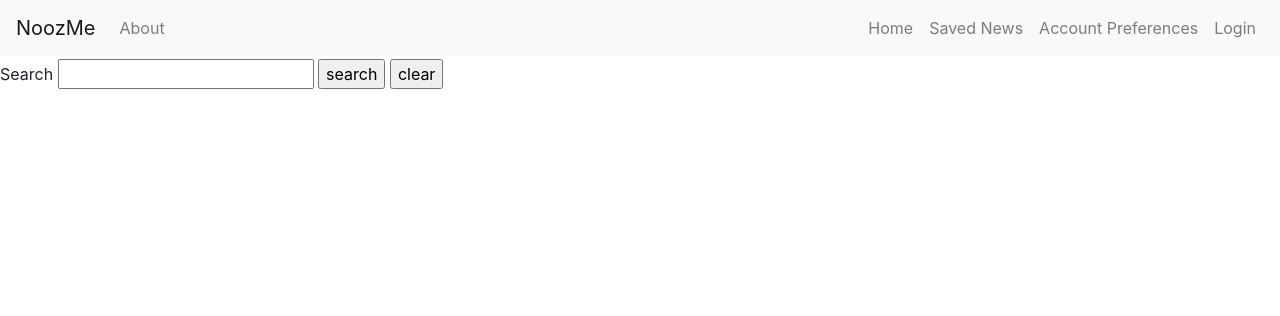
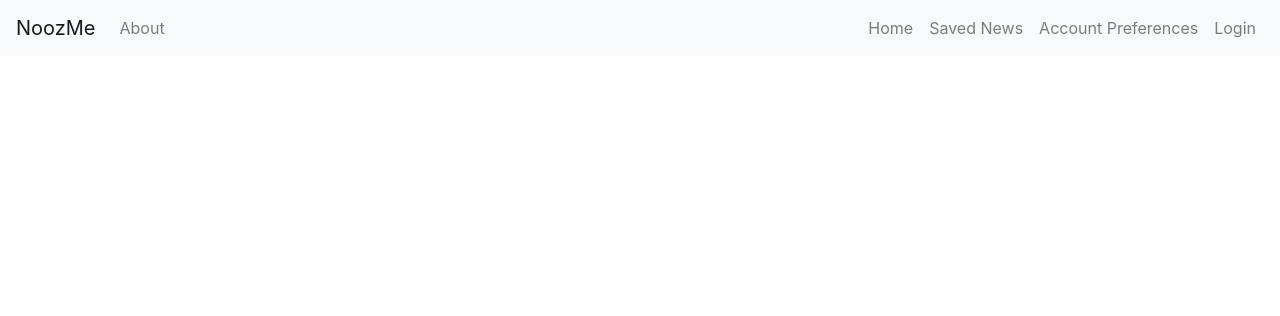
Before and after one commit to mkm3/NoozMe, a Flask app: page / in a window 1280 px wide. Shown: the top 316 px of the page. Run offline with Flask 2, Linux system fonts and the light colour scheme; some libraries are stand-ins or nearby versions.

Commit message:
Updated homepage.html to fix search engine

```diff
--- a/templates/homepage.html
+++ b/templates/homepage.html
@@ -29,6 +29,7 @@
       </ul>
 
 
+
   <!-- Navbar showing nav-links -->
       <ul class="nav navbar-nav ml-auto">
         <li class="nav-item">
@@ -54,18 +55,6 @@
 
   </nav>
 
-  <div>
-
-    <form action="/api/newsapi" method='get'>
-        <div class="input-field">
-            <label>Search</label>
-            <input type="text" id="searchquery">
-            <input type="submit" id="searchbtn"value="search">
-            <input type="reset" id="searchbtn"  value="clear"  style="margin-top:3px;">
-        </div>
-
-    </form>
-  </div>
 
 
 
```
